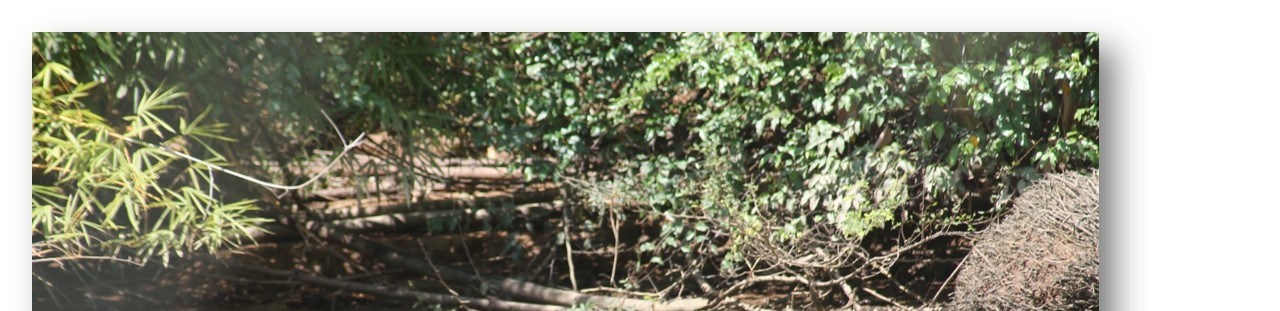
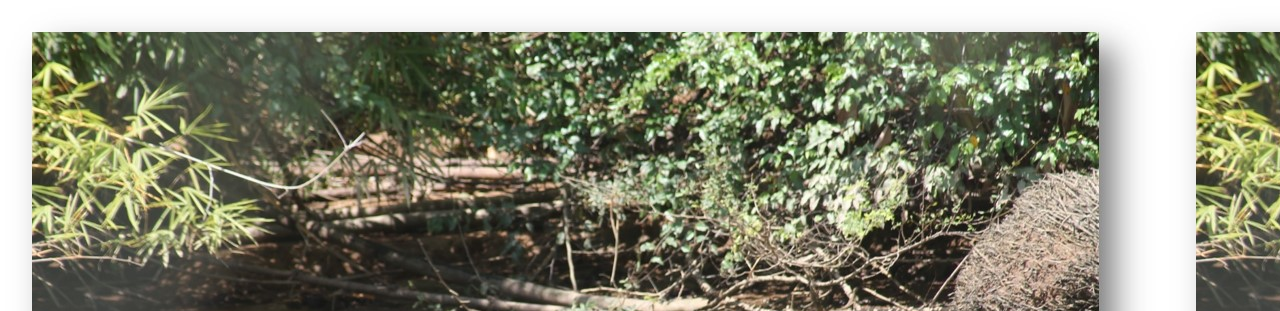
Before and after one commit to lfsm19/cocodrilos, a plain HTML site: page index.html in a window 1280 px wide. Shown: the top 311 px of the page. Drawn offline with Linux system fonts and the light colour scheme.

Commit message:
Update index.html

```diff
--- a/index.html
+++ b/index.html
@@ -6,7 +6,7 @@
 
 <style>
 body {
-        background-image: url("https://github.com/lfsm19/cocodrilos/blob/master/foto1.jpg"); background-repeat:no-repeat;width:1000px;height:1000px;"> ... </div>
+        background-image: url("https://github.com/lfsm19/cocodrilos/blob/master/foto1.jpg")
 }
 
 </style>
```
